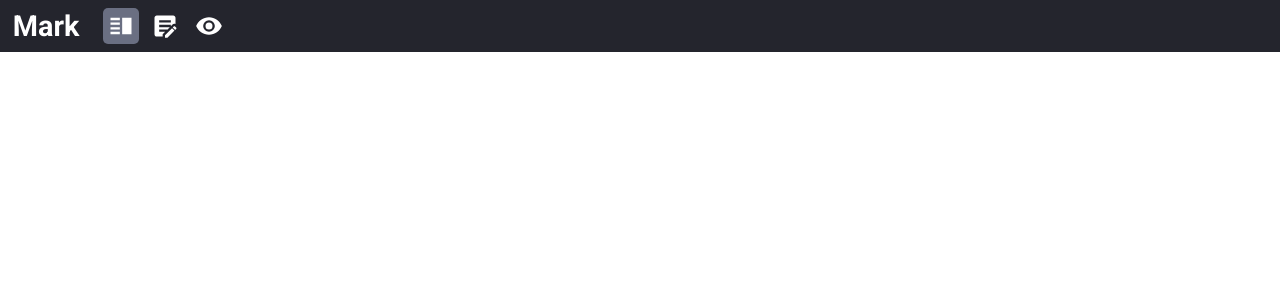
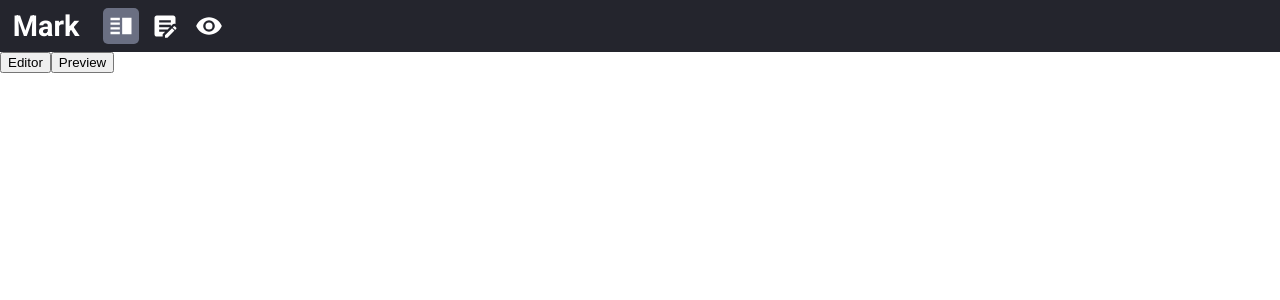
Before and after one commit to Vladyslav-Kolisnyk/mark, a React (Vite) app: page / in a window 1280 px wide. Shown: the top 300 px of the page. Built offline with nearby package versions, Linux system fonts and the light colour scheme; the HTML template or start-up script is replaced by a standard one.

Commit message:
Creating Tabs.jsx component to group Tabs

```diff
--- a/src/App.jsx
+++ b/src/App.jsx
@@ -1,16 +1,18 @@
 import { useState } from 'react';
 import Header from './components/Header.jsx';
 import './styles/App.scss';
+import Tabs from './components/Tabs.jsx';
 
 function App() {
   const [viewMode, setViewMode] = useState('split');
-
   return (
     <div className="container">
       <Header
         viewMode={viewMode}
         setViewMode={setViewMode}
       />
+      <Tabs setViewMode={setViewMode}/>
+
       <div className="main">
 
       </div>
--- /dev/null
+++ b/src/components/Tabs.jsx
@@ -0,0 +1,20 @@
+import { PropTypes } from 'prop-types';
+import Tab from "./Tab.jsx";
+
+export default function Tabs({ setViewMode }) {
+  return (
+    <section className="tabs">
+      <Tab setViewMode={setViewMode} mode={'editor'}>
+        Editor
+      </Tab>
+
+      <Tab setViewMode={setViewMode} mode={'preview'}>
+        Preview
+      </Tab>
+    </section>
+  );
+}
+
+Tabs.PropTypes = {
+  setViewMode: PropTypes.func,
+};
```
